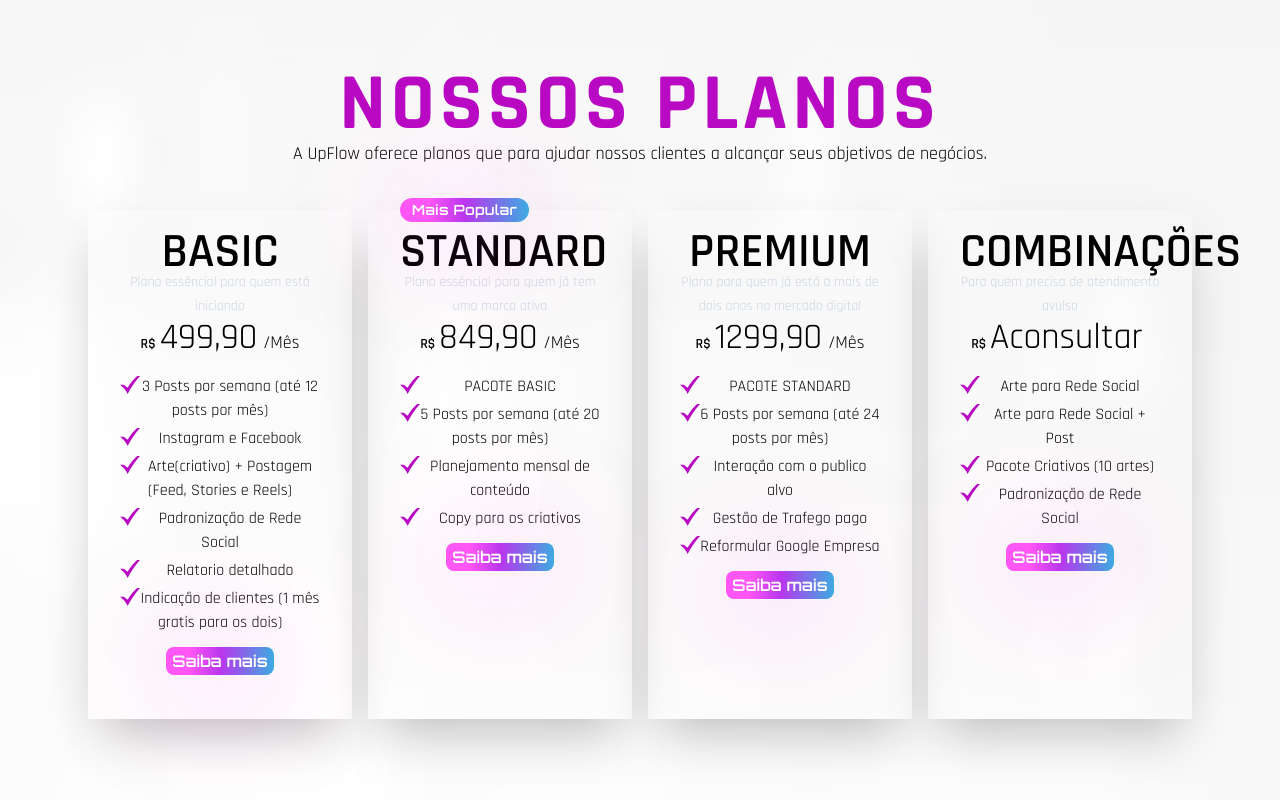
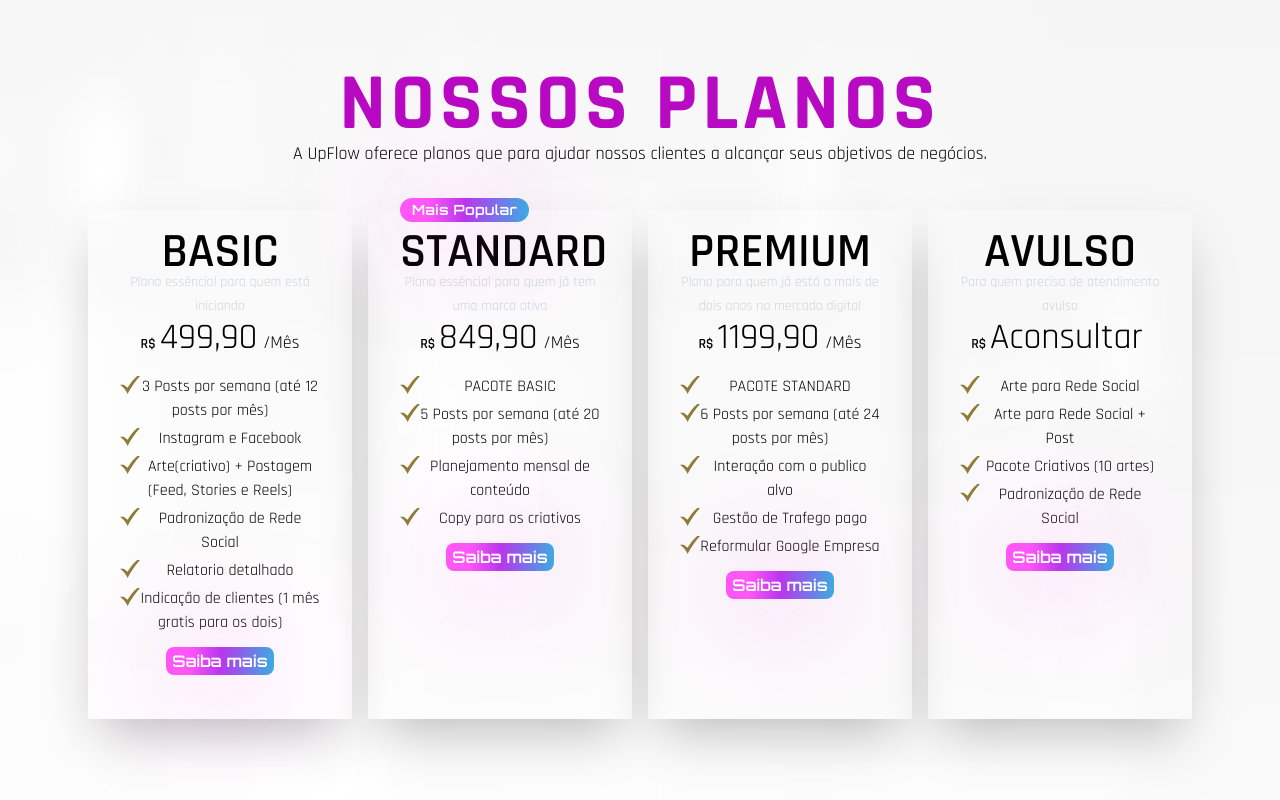
Before and after one commit to gui-marques/up, a React (Create React App) app: page / in a window 1280 px wide. Shown: the part 3061-3861 px from the top of the page. Built offline with nearby package versions, Linux system fonts and the light colour scheme; the HTML template or start-up script is replaced by a standard one; a web font is replaced by a local one.

Commit message:
02-02-2024 16h

```diff
--- a/src/components/Preco.jsx
+++ b/src/components/Preco.jsx
@@ -30,30 +30,30 @@
                 tracking-wide text-white shadow-md">{plan.mostPopular}</p>
                 )}
 
-                <p className="mt-2 text-sm leading-6 text-slate-300">
+                <p className="mt-2 text-sm text-[#907c3a]  leading-6 text-slate-300">
                   {plan.description}
                 </p>{/* Aqui fica os preços */}
                 <div className="-mx-8 mt-0 rounded-lg p-0">
 
-                  <span className="text-sm font-semibold ">{plan.cifra}</span>
+                  <span className="text-sm font-semibold">{plan.cifra}</span>
                   <span className="ml-1 text-4xl">{plan.preco}</span>
-                  <span className="ml-1.5">{plan.frequency}</span>
+                  <span className="ml-1.5 ">{plan.frequency}</span>
                 </div>
                     {/* Aqui acaba os preços */}
                 <ul className="mt-4  space-y-1">
                   {plan.features.map((feature) => (
                     <li
-                      key={feature} className="text-base leading-6"
+                      key={feature} className="text-base   leading-6"
                     >
 
                       <svg
-                      className="float-left w-5 h-5 text-accent "
+                      className="float-left w-5 h-5  text-accent "
                       version="1.1" id="Layer_1"
                       xmlns="http://www.w3.org/2000/svg" x="0px" y="0px" viewBox="0 0 122.88 109.76" >
 
                       <path class="st0" d="M0,52.88l22.68-0.3c8.76,5.05,16.6,11.59,23.35,19.86C63.49,
                       43.49,83.55,19.77,105.6,0h17.28 C92.05,34.25,66.89,70.92,46.77,109.76C36.01,86.69,20.96,
-                      67.27,0,52.88L0,52.88L0,52.88z" fill="currentColor" />
+                      67.27,0,52.88L0,52.88L0,52.88z" fill="#907c3a" />
                       </svg>
 
                       <span className="ml-0">{feature}</span>
--- a/src/data/data.json
+++ b/src/data/data.json
@@ -34,7 +34,7 @@
         {
             "title": "PREMIUM",
             "cifra": "R$",
-            "preco": "1299,90",
+            "preco": "1199,90",
             "frequency": "/Mês",
             "description": "Plano para quem já está a mais de dois anos no mercado digital",
             "features": [
@@ -47,7 +47,7 @@
 
         },
         {
-            "title": "COMBINAÇÕES",
+            "title": "Avulso",
             "cifra": "R$",
             "preco": "Aconsultar",
             "frequency": "",
@@ -63,7 +63,7 @@
 
     ],
     "Contact": {
-        "address": " Web",
+        "address": "Web",
         "phone": "+55 (41) 99841-9824",
         "email": "marketing@upflowmarketing.net",
         "cnpj": "41.796.591/0001-32",
```
